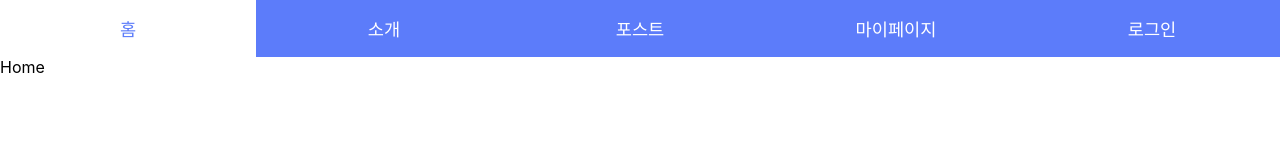
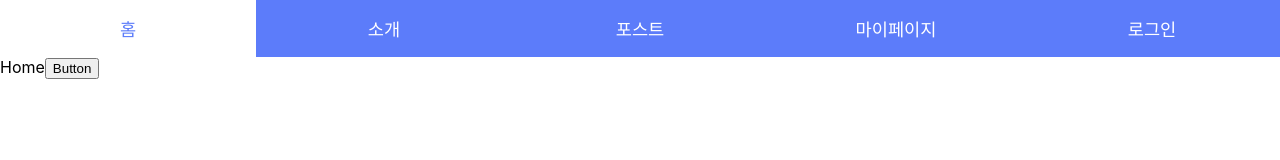
Before and after one commit to jsunwoo/react-router-tutorial, a React (Create React App) app: page / in a window 1280 px wide. Shown: the top 160 px of the page. Built offline with nearby package versions, Linux system fonts and the light colour scheme.

Commit message:
How to use push func from history props

```diff
--- a/src/routes/Home.js
+++ b/src/routes/Home.js
@@ -1,7 +1,18 @@
 import React from "react";
 
-const Home = () => {
-  return <div>Home</div>;
+const Home = ({ history }) => {
+  return (
+    <div>
+      Home
+      <button
+        onClick={() => {
+          history.push("posts");
+        }}
+      >
+        Button
+      </button>
+    </div>
+  );
 };
 
 export default Home;
```
